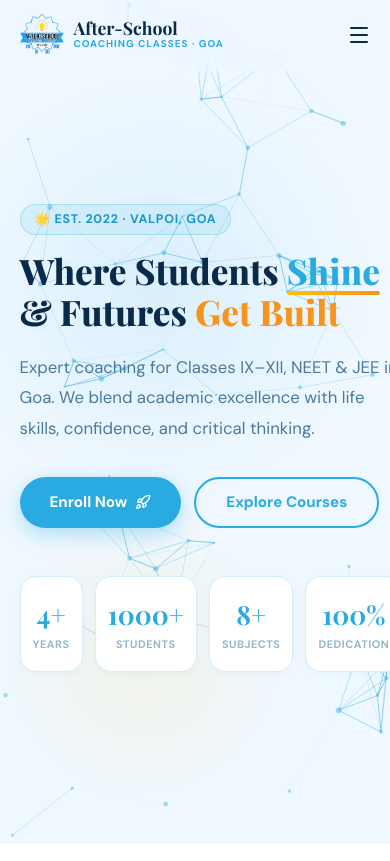
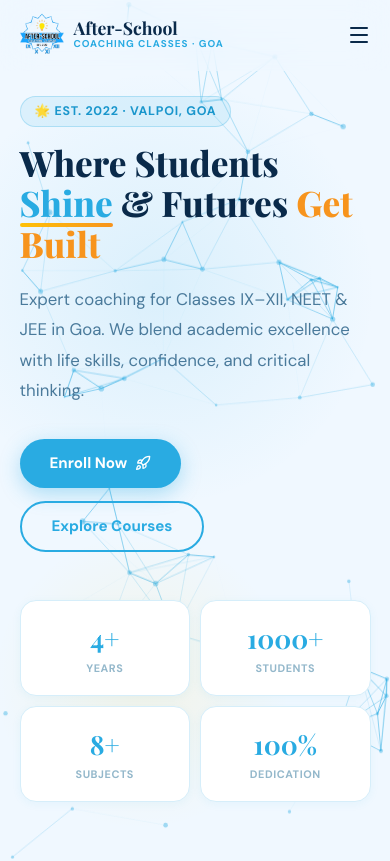
Before and after one commit to Aamir-Jakati/AfterSchoolGoa, a Next.js app: page / in a window 390 px wide. Shown: the top 861 px of the page. Built offline with nearby package versions, Linux system fonts and the light colour scheme.

Commit message:
Fixed responsive ness

```diff
--- a/app/page.jsx
+++ b/app/page.jsx
@@ -127,7 +127,7 @@ export default function AfterSchoolGoa() {
       <style>{`
         @import url('https://fonts.googleapis.com/css2?family=Playfair+Display:wght@600;700;800&family=DM+Sans:wght@400;500;600;700&display=swap');
         *, *::before, *::after { box-sizing: border-box; margin: 0; padding: 0; }
-        html { scroll-behavior: smooth; }
+        html, body { scroll-behavior: smooth; overflow-x: hidden; width: 100%; }
         ::-webkit-scrollbar { width: 5px; }
         ::-webkit-scrollbar-track { background: #F0F8FF; }
         ::-webkit-scrollbar-thumb { background: #29ABE2; border-radius: 3px; }
@@ -284,6 +284,7 @@ export default function AfterSchoolGoa() {
           .mob-menu-btn { display: block !important; }
           .hero-grid, .app-grid, .contact-grid { grid-template-columns: 1fr !important; }
           .hero-right, .app-right { display: none !important; }
+          .stats-grid { grid-template-columns: repeat(2, 1fr) !important; gap: 10px !important; }
         }
         @media (min-width: 769px) {
           .mob-menu-btn { display: none !important; }
@@ -356,7 +357,7 @@ export default function AfterSchoolGoa() {
               <a href="#contact" className="btn-blue">Enroll Now <Rocket size={16} /></a>
               <a href="#programs" className="btn-outline">Explore Courses</a>
             </div>
-            <div style={{ display: 'grid', gridTemplateColumns: 'repeat(4,1fr)', gap: 12 }}>
+            <div className="stats-grid" style={{ display: 'grid', gridTemplateColumns: 'repeat(4,1fr)', gap: 12 }}>
               {[{ num: '4+', label: 'Years' }, { num: '1000+', label: 'Students' }, { num: '8+', label: 'Subjects' }, { num: '100%', label: 'Dedication' }].map((s, i) => (
                 <div key={i} className="stat-pill">
                   <div style={{ fontFamily: 'Playfair Display,serif', fontSize: '1.65rem', fontWeight: 700, color: '#29ABE2' }}>{s.num}</div>
```
